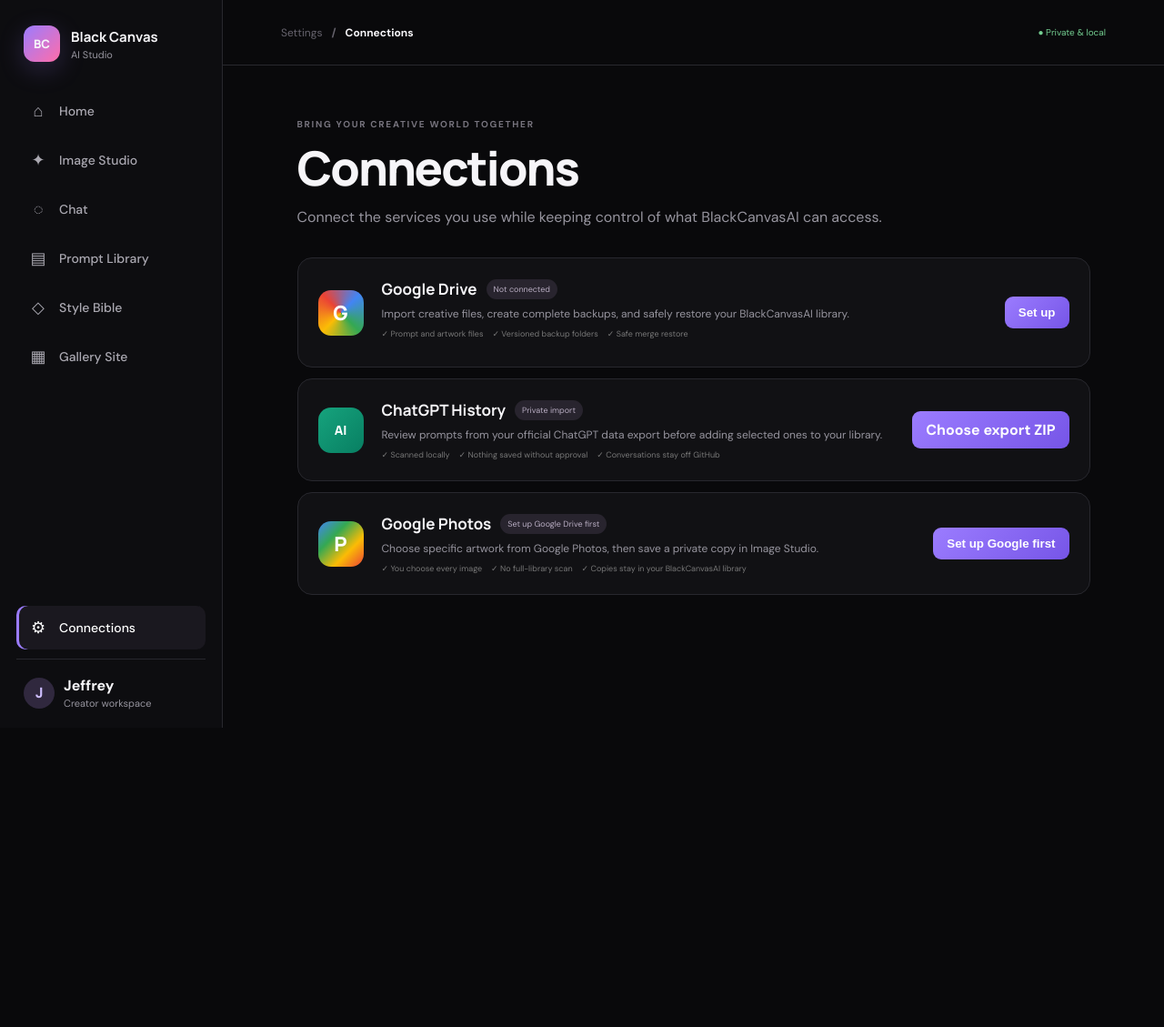
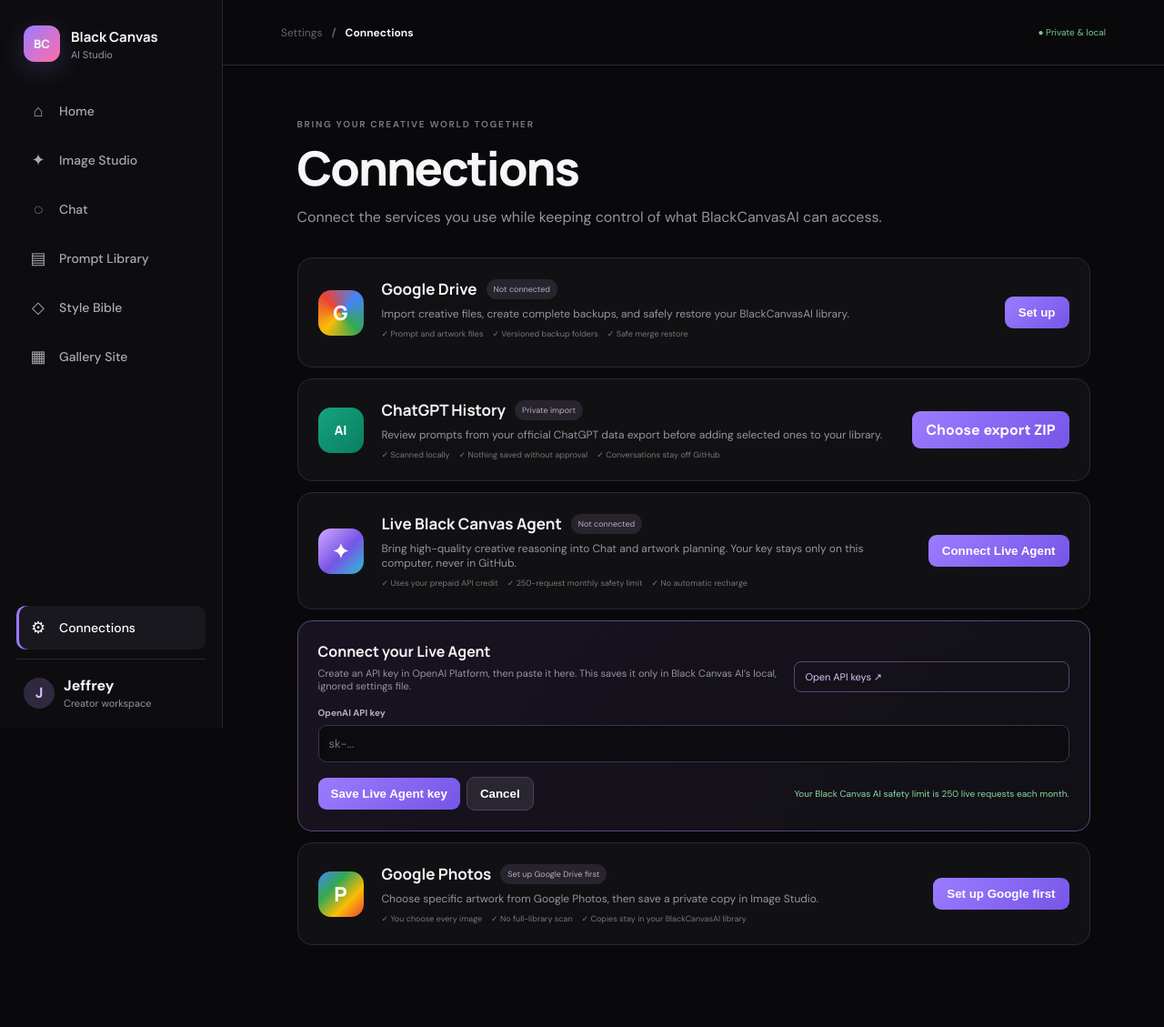
Before and after one commit to Blacksam444/BlackCanvasAI, a FastAPI app: page /connections in a window 1280 px wide. Shown: the whole page at 91% size. Before the commit the page ends 800 px from the top, so only its background shows below. Run offline with FastAPI, Linux system fonts and the light colour scheme; data that the repository does not hold is empty.

Commit message:
Add secure live agent connection

```diff
--- a/app.py
+++ b/app.py
@@ -2,12 +2,15 @@ import base64
 import csv
 import io
 import json
+import os
 import re
 import shutil
 import sqlite3
 import uuid
 import zipfile
 from datetime import datetime, timezone
+from urllib.error import HTTPError, URLError
+from urllib.request import Request, urlopen
 from urllib.parse import quote, urlencode
 
 from fastapi import FastAPI, File, HTTPException, UploadFile
@@ -26,6 +29,9 @@ from spellchecker import SpellChecker
 from storage import UPLOAD_DIR, backup_data, connect, execute, initialize, rows
 
 BASE_DIR = Path(__file__).resolve().parent
+OPENAI_ENV_FILE = BASE_DIR / ".env"
+OPENAI_MODEL = "gpt-5.6-luna"
+OPENAI_MONTHLY_CALL_LIMIT = 250
 
 
 def is_likely_image_prompt(title: str, category: str, text: str) -> bool:
@@ -51,8 +57,125 @@ def dashboard_file() -> FileResponse:
     return FileResponse(BASE_DIR / "templates" / "dashboard.html")
 
 
+def openai_api_key() -> str:
+    """Load the API key locally without ever returning it to the browser."""
+    environment_key = os.environ.get("OPENAI_API_KEY", "").strip()
+    if environment_key:
+        return environment_key
+    if not OPENAI_ENV_FILE.exists():
+        return ""
+    for line in OPENAI_ENV_FILE.read_text(encoding="utf-8").splitlines():
+        if line.startswith("OPENAI_API_KEY="):
+            return line.partition("=")[2].strip().strip('"')
+    return ""
+
+
+def save_openai_api_key(api_key: str) -> None:
+    """Keep the secret in the ignored local environment file, never in Git or SQLite."""
+    lines = []
+    if OPENAI_ENV_FILE.exists():
+        lines = [line for line in OPENAI_ENV_FILE.read_text(encoding="utf-8").splitlines()
+                 if not line.startswith("OPENAI_API_KEY=")]
+    lines.append(f"OPENAI_API_KEY={api_key}")
+    OPENAI_ENV_FILE.write_text("\n".join(lines) + "\n", encoding="utf-8")
+    os.environ["OPENAI_API_KEY"] = api_key
+
+
+def openai_call_count() -> tuple[str, int]:
+    current_month = datetime.now().strftime("%Y-%m")
+    saved = rows("SELECT value FROM studio_settings WHERE key = 'openai_agent_usage'")
+    if not saved:
+        return current_month, 0
+    try:
+        usage = json.loads(saved[0]["value"])
+    except (TypeError, json.JSONDecodeError):
+        return current_month, 0
+    if usage.get("month") != current_month:
+        return current_month, 0
+    return current_month, int(usage.get("calls", 0))
+
+
+def record_openai_call() -> None:
+    month, calls = openai_call_count()
+    value = json.dumps({"month": month, "calls": calls + 1})
+    with connect() as db:
+        db.execute(
+            "INSERT INTO studio_settings(key, value) VALUES ('openai_agent_usage', ?) "
+            "ON CONFLICT(key) DO UPDATE SET value = excluded.value",
+            (value,),
+        )
+
+
+def studio_agent_instructions() -> str:
+    return """You are Black Canvas Agent, Jeffrey McKay's skilled creative studio assistant.
+Be specific, warm, decisive, and practical. Use the studio information provided in the user's
+message when relevant. Give direct creative, cataloging, pricing, gallery, and business help.
+For image-generation prompts, output only the usable prompt itself: never begin with '/imagine prompt:',
+never include Midjourney flags such as --ar, --raw, or --v, and do not add unsupported generator settings.
+Do not claim to have performed web browsing, made purchases, contacted people, or changed anything outside
+Black Canvas AI. If a task needs a choice, offer the strongest recommendation first."""
+
+
+def live_agent_reply(message: str) -> dict[str, object] | None:
+    """Use the Responses API when Jeffrey has connected a local key; otherwise use local tools."""
+    api_key = openai_api_key()
+    if not api_key:
+        return None
+    _, calls = openai_call_count()
+    if calls >= OPENAI_MONTHLY_CALL_LIMIT:
+        return {
+            "reply": (
+                "**Live Agent safety pause**\n\n"
+                "This month’s Black Canvas AI limit of 250 live requests has been reached. "
+                "The local creative tools are still available, and the limit will reset next month."
+            )
+        }
+    studio = dashboard_summary()
+    compact_studio = {
+        "artworks": studio["counts"]["artworks"],
+        "prompts": studio["counts"]["prompts"],
+        "ready_to_list": studio["studio"]["ready_to_list"],
+        "active_orders": studio["studio"]["active_orders"],
+    }
+    request_body = {
+        "model": OPENAI_MODEL,
+        "instructions": studio_agent_instructions(),
+        "input": (
+            "Black Canvas AI studio snapshot: " + json.dumps(compact_studio) + "\n\n"
+            "Jeffrey's request: " + message
+        ),
+        "max_output_tokens": 900,
+    }
+    request = Request(
+        "https://api.openai.com/v1/responses",
+        data=json.dumps(request_body).encode("utf-8"),
+        headers={
+            "Authorization": f"Bearer {api_key}",
+            "Content-Type": "application/json",
+        },
+        method="POST",
+    )
+    try:
+        with urlopen(request, timeout=45) as response:
+            result = json.loads(response.read().decode("utf-8"))
+    except HTTPError as error:
+        detail = error.read().decode("utf-8", errors="replace")
+        raise HTTPException(status_code=502, detail=f"Live Agent could not respond: {detail[:200]}")
+    except URLError:
+        raise HTTPException(status_code=502, detail="Live Agent could not reach OpenAI. Please try again.")
+    reply = str(result.get("output_text", "")).strip()
+    if not reply:
+        raise HTTPException(status_code=502, detail="Live Agent returned an empty reply. Please try again.")
+    record_openai_call()
+    return {"reply": reply, "live_agent": True}
+
+
 class ChatMessage(BaseModel):
     message: str
+
+
+class OpenAIApiKeyPayload(BaseModel):
+    api_key: str
 
 
 class ConversationPayload(BaseModel):
@@ -468,6 +591,26 @@ def connections() -> FileResponse:
     )
 
 
+@app.get("/api/openai/status")
+def openai_status() -> dict[str, object]:
+    _, calls = openai_call_count()
+    return {
+        "connected": bool(openai_api_key()),
+        "model": OPENAI_MODEL,
+        "calls_used": calls,
+        "calls_limit": OPENAI_MONTHLY_CALL_LIMIT,
+    }
+
+
+@app.post("/api/openai/key")
+def connect_openai_agent(payload: OpenAIApiKeyPayload) -> dict[str, object]:
+    api_key = payload.api_key.strip()
+    if not api_key.startswith("sk-") or len(api_key) < 20:
+        raise HTTPException(status_code=400, detail="That does not look like an OpenAI API key.")
+    save_openai_api_key(api_key)
+    return {"connected": True, "message": "Live Agent key saved locally."}
+
+
 def image_prompt_chat_response(topic: str) -> dict[str, object]:
     collection, prompt = create_image_prompt(topic)
     idea = clean_image_idea(topic)
@@ -492,6 +635,17 @@ def chat_reply(payload: ChatMessage) -> dict[str, object]:
         "image prompt" in topic_lower
         or bool(re.search(r"\b(create|generate|make)\b.*\b(image|portrait|painting|photo|artwork)\b", topic_lower))
     )
+    live_reply = live_agent_reply(topic)
+    if live_reply:
+        if explicit_image_prompt:
+            collection, _ = create_image_prompt(topic)
+            live_reply.update({
+                "generated_prompt": live_reply["reply"],
+                "prompt_title": (re.sub(r"\s+", " ", clean_image_idea(topic)).strip().title()[:70]
+                                 or "Generated Image Prompt"),
+                "prompt_category": collection,
+            })
+        return live_reply
     if explicit_image_prompt:
         return image_prompt_chat_response(topic)
     studio = dashboard_summary()
--- /dev/null
+++ b/static/openai-agent.css
@@ -0,0 +1,13 @@
+.live-agent-card { margin-top: 12px; }
+.provider-icon.live-agent-icon { background: linear-gradient(135deg, #d4a8ff, #7655e7 55%, #2ac0d0); }
+.openai-setup { border: 1px solid #58457a; border-radius: 16px; background: linear-gradient(135deg, #191321, #111015); padding: 22px; margin-top: 12px; display: grid; grid-template-columns: 1fr auto; gap: 16px; align-items: end; }
+.openai-setup h2 { font: 700 16px Manrope; margin: 0; }
+.openai-setup p { color: var(--muted); font-size: 11px; max-width: 600px; margin: 6px 0 0; }
+.openai-setup > a { color: #d6c6ff; font-size: 11px; text-decoration: none; border: 1px solid #58457a; border-radius: 8px; padding: 9px 11px; }
+.openai-setup label { grid-column: 1 / -1; color: #b6adbd; font-size: 10px; font-weight: 700; }
+.openai-setup input { display: block; box-sizing: border-box; width: 100%; margin-top: 7px; border: 1px solid #3d3547; border-radius: 9px; background: #0c0b0f; color: #fff; padding: 11px; font: 13px "DM Sans"; outline: none; }
+.openai-setup input:focus { border-color: #9b7cff; }
+.openai-setup button { border: 0; border-radius: 9px; background: linear-gradient(135deg, #9b7cff, #7655e7); color: #fff; padding: 10px 14px; font-weight: 700; cursor: pointer; }
+.openai-setup button.secondary { margin-left: 7px; background: #292630; border: 1px solid #4b405f; }
+.openai-setup small { align-self: center; color: #8cd7a0; font-size: 10px; }
+@media(max-width:680px) { .openai-setup { grid-template-columns: 1fr; } .openai-setup > a { justify-self: start; } .openai-setup small { grid-column: 1; } }
--- /dev/null
+++ b/static/openai-agent.js
@@ -0,0 +1,66 @@
+const openaiStatus = document.querySelector("#openaiStatus");
+const openaiAction = document.querySelector("#openaiAction");
+const openaiSetup = document.querySelector("#openaiSetup");
+const openaiApiKey = document.querySelector("#openaiApiKey");
+const openaiUsage = document.querySelector("#openaiUsage");
+
+async function loadOpenAIAgentStatus() {
+  try {
+    const response = await fetch("/api/openai/status");
+    if (!response.ok) throw new Error();
+    const status = await response.json();
+    if (status.connected) {
+      openaiStatus.textContent = `Connected · ${status.model}`;
+      openaiStatus.classList.add("connected");
+      openaiAction.textContent = "Live Agent connected";
+      openaiAction.disabled = true;
+      openaiSetup.hidden = true;
+      openaiUsage.textContent = `${status.calls_used} of ${status.calls_limit} monthly live requests used.`;
+    } else {
+      openaiStatus.textContent = "Not connected";
+      openaiStatus.classList.remove("connected");
+      openaiAction.textContent = "Connect Live Agent";
+      openaiAction.disabled = false;
+      openaiUsage.textContent = `Your Black Canvas AI safety limit is ${status.calls_limit} live requests each month.`;
+    }
+  } catch {
+    openaiStatus.textContent = "Setup unavailable";
+  }
+}
+
+openaiAction.onclick = () => {
+  openaiSetup.hidden = false;
+  openaiApiKey.focus();
+};
+
+document.querySelector("#cancelOpenaiSetup").onclick = () => {
+  openaiApiKey.value = "";
+  openaiSetup.hidden = true;
+};
+
+document.querySelector("#saveOpenaiKey").onclick = async () => {
+  const api_key = openaiApiKey.value.trim();
+  if (!api_key) return notify("Paste your API key first.");
+  const button = document.querySelector("#saveOpenaiKey");
+  button.disabled = true;
+  button.textContent = "Saving...";
+  try {
+    const response = await fetch("/api/openai/key", {
+      method: "POST",
+      headers: { "Content-Type": "application/json" },
+      body: JSON.stringify({ api_key }),
+    });
+    const result = await response.json().catch(() => ({}));
+    if (!response.ok) throw new Error(result.detail || "Could not save that key.");
+    openaiApiKey.value = "";
+    notify("Live Black Canvas Agent is connected.");
+    await loadOpenAIAgentStatus();
+  } catch (error) {
+    notify(error.message || "Could not save that key.");
+  } finally {
+    button.disabled = false;
+    button.textContent = "Save Live Agent key";
+  }
+};
+
+loadOpenAIAgentStatus();
--- a/templates/connections.html
+++ b/templates/connections.html
@@ -5,7 +5,7 @@
   <title>Connections · Black Canvas AI</title>
   <link rel="preconnect" href="https://fonts.googleapis.com"><link rel="preconnect" href="https://fonts.gstatic.com" crossorigin>
   <link href="https://fonts.googleapis.com/css2?family=DM+Sans:wght@400;500;600;700&family=Manrope:wght@600;700;800&display=swap" rel="stylesheet">
-  <link rel="stylesheet" href="/static/styles.css"><link rel="stylesheet" href="/static/connections.css"><link rel="stylesheet" href="/static/client-id.css"><link rel="stylesheet" href="/static/chatgpt-import.css?v=1"><link rel="stylesheet" href="/static/chatgpt-filter.css?v=1"><link rel="stylesheet" href="/static/drive-artwork.css?v=1"><link rel="stylesheet" href="/static/backup-restore.css?v=1">
+  <link rel="stylesheet" href="/static/styles.css"><link rel="stylesheet" href="/static/connections.css"><link rel="stylesheet" href="/static/client-id.css"><link rel="stylesheet" href="/static/chatgpt-import.css?v=1"><link rel="stylesheet" href="/static/chatgpt-filter.css?v=1"><link rel="stylesheet" href="/static/drive-artwork.css?v=1"><link rel="stylesheet" href="/static/backup-restore.css?v=1"><link rel="stylesheet" href="/static/openai-agent.css?v=1">
 </head>
 <body><div class="app-shell">
   <aside class="sidebar" id="sidebar"><div class="brand"><div class="brand-mark">BC</div><div><strong>Black Canvas</strong><span>AI Studio</span></div></div><nav class="nav-list"><a class="nav-item" href="/"><span>⌂</span>Home</a><a class="nav-item" href="/image-studio"><span>✦</span>Image Studio</a><a class="nav-item" href="/chat"><span>◌</span>Chat</a><a class="nav-item" href="/prompts"><span>▤</span>Prompt Library</a><a class="nav-item" href="/style-bible"><span>◇</span>Style Bible</a><a class="nav-item" href="/gallery"><span>▦</span>Gallery Site</a></nav><div class="sidebar-footer"><a class="nav-item active" href="/connections"><span>⚙</span>Connections</a><div class="profile"><div class="avatar">J</div><div><strong>Jeffrey</strong><span>Creator workspace</span></div></div></div></aside>
@@ -17,7 +17,9 @@
     <section class="drive-browser backup-browser" id="backupBrowser" hidden><div class="drive-browser-head"><div><h2>Restore from Google Drive</h2><p>Restore prompts, styles, catalog details, and artwork files. Current work is preserved and a local safety snapshot is created first.</p></div><button id="closeBackupBrowser">Close</button></div><div id="backupList" class="backup-list"><p class="loading-files">Loading your backups...</p></div></section>
     <div class="setup-panel" id="setupPanel" hidden><div class="setup-intro"><span>1</span><div><h2>Finish the Google connection</h2><p>Your permission worked. Google still needs the matching Client Secret to complete the secure handoff.</p></div></div><ol><li><strong>Create a Web application OAuth client</strong><small>In Google Cloud Clients, choose Create client, select Web application, and name it “BlackCanvasAI Local.”</small><a href="https://console.cloud.google.com/auth/clients" target="_blank">Open Google clients ↗</a></li><li><strong>Add the return address</strong><small>Under Authorized redirect URIs, add exactly: http://localhost:8010/google/callback</small></li><li><strong>Copy both values</strong><small>After creating it, copy the Client ID and Client Secret shown by Google.</small><div class="client-id-row"><input id="clientId" placeholder="Client ID ending in .apps.googleusercontent.com"><input id="clientSecret" type="password" placeholder="Client Secret"><button id="saveClientId">Save securely</button></div><details><summary>Or use a downloaded JSON file</summary><label class="credential-upload">Choose Google JSON<input type="file" id="credentialFile" accept="application/json" hidden></label></details><span id="fileResult"></span></li></ol></div>
     <article class="provider-card chatgpt-card"><div class="provider-icon chatgpt-icon">AI</div><div class="provider-copy"><div><h2>ChatGPT History</h2><span class="status">Private import</span></div><p>Review prompts from your official ChatGPT data export before adding selected ones to your library.</p><div class="permissions"><span>✓ Scanned locally</span><span>✓ Nothing saved without approval</span><span>✓ Conversations stay off GitHub</span></div></div><label class="history-upload">Choose export ZIP<input type="file" id="chatgptExport" accept=".zip,.json,application/zip,application/json" hidden></label></article>
+    <article class="provider-card live-agent-card"><div class="provider-icon live-agent-icon">✦</div><div class="provider-copy"><div><h2>Live Black Canvas Agent</h2><span class="status" id="openaiStatus">Not connected</span></div><p>Bring high-quality creative reasoning into Chat and artwork planning. Your key stays only on this computer, never in GitHub.</p><div class="permissions"><span>✓ Uses your prepaid API credit</span><span>✓ 250-request monthly safety limit</span><span>✓ No automatic recharge</span></div></div><button id="openaiAction">Connect Live Agent</button></article>
+    <section class="openai-setup" id="openaiSetup" hidden><div><h2>Connect your Live Agent</h2><p>Create an API key in OpenAI Platform, then paste it here. This saves it only in Black Canvas AI’s local, ignored settings file.</p></div><a href="https://platform.openai.com/api-keys" target="_blank" rel="noopener">Open API keys ↗</a><label>OpenAI API key<input id="openaiApiKey" type="password" autocomplete="off" placeholder="sk-..." spellcheck="false"></label><div><button id="saveOpenaiKey">Save Live Agent key</button><button id="cancelOpenaiSetup" class="secondary">Cancel</button></div><small id="openaiUsage"></small></section>
     <section class="history-browser" id="historyBrowser" hidden><div class="drive-browser-head"><div><h2>Review possible prompts</h2><p>BlackCanvasAI filters out ordinary conversation first. You make the final choice.</p></div><button id="closeHistoryBrowser">Close</button></div><div class="history-filters" id="historyFilters"><button class="active" data-history-filter="likely">Likely prompts</button><button data-history-filter="image">Image & art</button><button data-history-filter="business">Business & content</button><button data-history-filter="all">All messages</button></div><div class="history-controls"><input id="historySearch" placeholder="Search titles or prompt text"><span id="historyCount"></span><button id="importSelectedHistory">Import selected</button></div><div id="historyCandidates" class="history-candidates"></div></section>
     <article class="provider-card photos-card"><div class="provider-icon photos">P</div><div class="provider-copy"><div><h2>Google Photos</h2><span class="status" id="photosStatus">Checking...</span></div><p>Choose specific artwork from Google Photos, then save a private copy in Image Studio.</p><div class="permissions"><span>✓ You choose every image</span><span>✓ No full-library scan</span><span>✓ Copies stay in your BlackCanvasAI library</span></div></div><button id="photosAction">Connect Google Photos</button></article>
     <section class="drive-browser photo-browser" id="photosBrowser" hidden><div class="drive-browser-head"><div><h2>Choose artwork from Google Photos</h2><p>Google will open its own picker. Select your artwork there, press Done, then come back here.</p></div><button id="closePhotosBrowser">Close</button></div><div class="photos-picker-actions"><button id="openPhotosPicker">Prepare Google Photos</button><a id="photosPickerLink" class="photos-picker-link" target="_blank" rel="noopener" hidden>Open Google Photos ↗</a><button id="checkPhotosPicker" class="secondary" hidden>I chose my artwork</button><button id="loadMorePhotos" class="secondary" hidden>Show 60 more</button></div><div id="photosFiles" class="drive-artwork-files"><p class="loading-files">Prepare Google Photos to choose artwork.</p></div></section>
-  </section></main></div><dialog id="driveArtDialog"><form id="driveArtForm" method="dialog"><button class="drive-art-close" value="cancel">×</button><img id="driveArtPreview" alt="Drive artwork preview"><div class="drive-art-fields"><h2>Catalog this artwork</h2><p class="autofill-note">Tags and description fill automatically when you choose a collection.</p><label>Artwork title<input id="driveArtTitle" required></label><label>Collection<select id="driveArtCollection"><option>Unsorted</option><option>AfroNova</option><option>Quiet Nova</option><option>GraffitiX</option></select></label><label>Suggested tags<input id="driveArtTags" placeholder="portrait, cosmic, gold"></label><label>Description & notes<textarea id="driveArtNotes" rows="4" placeholder="BlackCanvasAI will add a starter description."></textarea></label><button id="saveDriveArtwork" class="save-drive-art" value="default">Save to Image Studio</button></div></form></dialog><div class="toast" id="toast"></div><script src="/static/connections.js?v=9"></script><script src="/static/client-id.js?v=2"></script><script src="/static/chatgpt-import.js?v=2"></script></body></html>
+  </section></main></div><dialog id="driveArtDialog"><form id="driveArtForm" method="dialog"><button class="drive-art-close" value="cancel">×</button><img id="driveArtPreview" alt="Drive artwork preview"><div class="drive-art-fields"><h2>Catalog this artwork</h2><p class="autofill-note">Tags and description fill automatically when you choose a collection.</p><label>Artwork title<input id="driveArtTitle" required></label><label>Collection<select id="driveArtCollection"><option>Unsorted</option><option>AfroNova</option><option>Quiet Nova</option><option>GraffitiX</option></select></label><label>Suggested tags<input id="driveArtTags" placeholder="portrait, cosmic, gold"></label><label>Description & notes<textarea id="driveArtNotes" rows="4" placeholder="BlackCanvasAI will add a starter description."></textarea></label><button id="saveDriveArtwork" class="save-drive-art" value="default">Save to Image Studio</button></div></form></dialog><div class="toast" id="toast"></div><script src="/static/connections.js?v=9"></script><script src="/static/client-id.js?v=2"></script><script src="/static/chatgpt-import.js?v=2"></script><script src="/static/openai-agent.js?v=1"></script></body></html>
```
